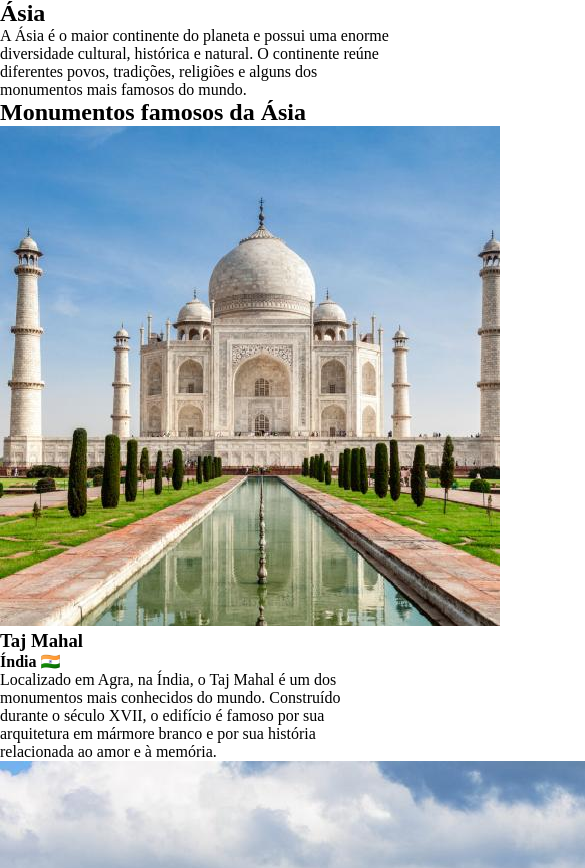
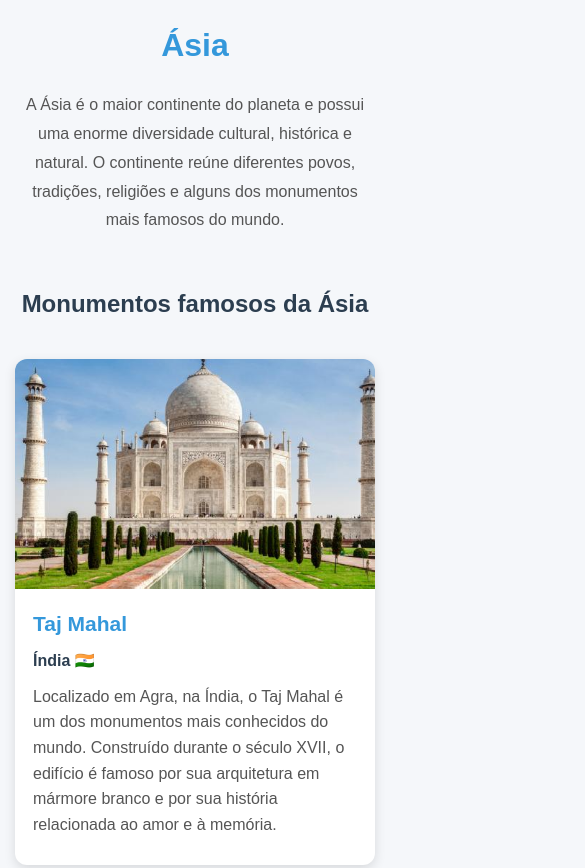
Before and after one commit to RHU4N/SiteGit, a plain HTML site: page pages/asia.html in a window 390 px wide. Shown: the top 868 px of the page, 585 px wide, since content can reach past the window. Drawn offline with Linux system fonts and the light colour scheme.

Commit message:
Adicionando style asia

```diff
--- a/css/style.css
+++ b/css/style.css
@@ -1,12 +1,200 @@
-*{
+* {
     margin: 0;
     padding: 0;
     border: 0;
     box-sizing: border-box;
 }
 
-:root{
+:root {
     --primary-color: #3498db;
     --secondary-color: #2ecc71;
+    --background-color: #f5f7fa;
+    --card-color: #ffffff;
+    --text-color: #2c3e50;
+    --text-secondary: #555555;
+}
 
+/* =========================
+   CONFIGURAÇÕES GERAIS
+   ========================= */
+
+body {
+    font-family: Arial, Helvetica, sans-serif;
+    background-color: var(--background-color);
+    color: var(--text-color);
+    line-height: 1.6;
 }
+
+
+/* =========================
+   PÁGINA DA ÁSIA
+   ========================= */
+
+.pagina-asia {
+    width: 100%;
+    max-width: 1200px;
+    margin: 0 auto;
+    padding: 40px 30px;
+}
+
+
+/* =========================
+   INTRODUÇÃO
+   ========================= */
+
+.pagina-asia .introducao {
+    text-align: center;
+    margin-bottom: 50px;
+}
+
+.pagina-asia .introducao h1 {
+    font-size: 48px;
+    margin-bottom: 20px;
+    color: var(--primary-color);
+}
+
+.pagina-asia .introducao p {
+    max-width: 900px;
+    margin: 0 auto;
+    font-size: 18px;
+    color: var(--text-secondary);
+    line-height: 1.8;
+}
+
+
+/* =========================
+   TÍTULO DOS MONUMENTOS
+   ========================= */
+
+.pagina-asia .monumentos h2 {
+    text-align: center;
+    font-size: 32px;
+    margin-bottom: 35px;
+    color: var(--text-color);
+}
+
+
+/* =========================
+   CARDS
+   ========================= */
+
+.pagina-asia .cards {
+    display: grid;
+    grid-template-columns: repeat(2, 1fr);
+    gap: 30px;
+}
+
+
+/* =========================
+   CARD INDIVIDUAL
+   ========================= */
+
+.pagina-asia .card {
+    background-color: var(--card-color);
+    border-radius: 12px;
+    overflow: hidden;
+    box-shadow: 0 4px 12px rgba(0, 0, 0, 0.12);
+    transition: transform 0.3s ease, box-shadow 0.3s ease;
+}
+
+.pagina-asia .card:hover {
+    transform: translateY(-6px);
+    box-shadow: 0 8px 20px rgba(0, 0, 0, 0.18);
+}
+
+
+/* =========================
+   IMAGENS
+   ========================= */
+
+.pagina-asia .card img {
+    width: 100%;
+    height: 300px;
+    object-fit: cover;
+    display: block;
+}
+
+
+/* =========================
+   CONTEÚDO DO CARD
+   ========================= */
+
+.pagina-asia .card-conteudo {
+    padding: 22px;
+}
+
+.pagina-asia .card-conteudo h3 {
+    font-size: 24px;
+    margin-bottom: 8px;
+    color: var(--primary-color);
+}
+
+.pagina-asia .card-conteudo p {
+    font-size: 16px;
+    color: var(--text-secondary);
+    margin-bottom: 10px;
+}
+
+.pagina-asia .card-conteudo strong {
+    color: var(--text-color);
+}
+
+
+/* =========================
+   RESPONSIVIDADE
+   ========================= */
+
+@media (max-width: 768px) {
+
+    .pagina-asia {
+        padding: 30px 20px;
+    }
+
+    .pagina-asia .introducao h1 {
+        font-size: 38px;
+    }
+
+    .pagina-asia .introducao p {
+        font-size: 16px;
+    }
+
+    .pagina-asia .monumentos h2 {
+        font-size: 28px;
+    }
+
+    .pagina-asia .cards {
+        grid-template-columns: 1fr;
+    }
+
+    .pagina-asia .card img {
+        height: 280px;
+    }
+}
+
+
+@media (max-width: 480px) {
+
+    .pagina-asia {
+        padding: 20px 15px;
+    }
+
+    .pagina-asia .introducao h1 {
+        font-size: 32px;
+    }
+
+    .pagina-asia .monumentos h2 {
+        font-size: 24px;
+    }
+
+    .pagina-asia .card img {
+        height: 230px;
+    }
+
+    .pagina-asia .card-conteudo {
+        padding: 18px;
+    }
+
+    .pagina-asia .card-conteudo h3 {
+        font-size: 21px;
+    }
+}
--- a/pages/asia.html
+++ b/pages/asia.html
@@ -89,7 +89,7 @@
 
                 <!-- Templo do Céu -->
                 <article class="card">
-                    <img src="../images/asia/temploDoCeu_asia.jpeg"
+                    <img src="../images/asia/temploCeu_asia.jpeg"
                          alt="Templo do Céu em Pequim">
 
                     <div class="card-conteudo">
```
